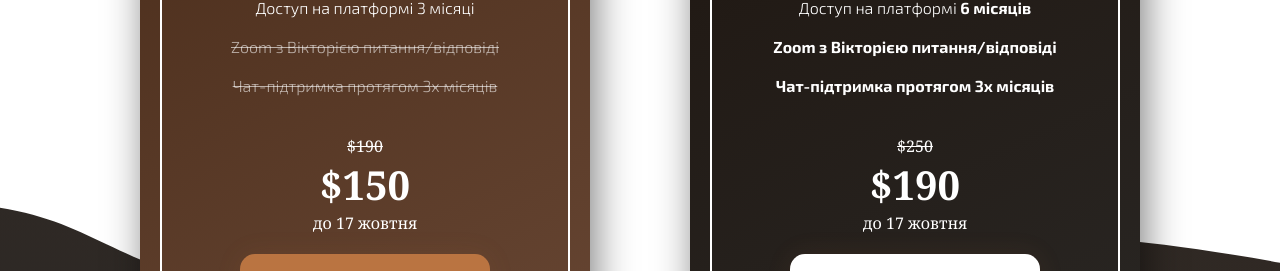
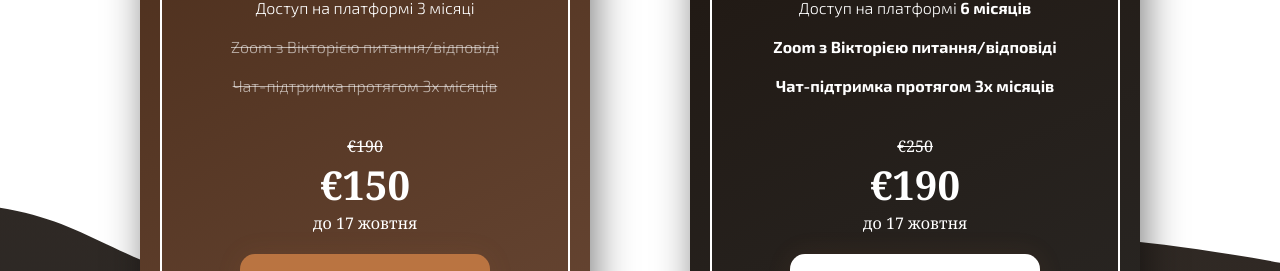
Before and after one commit to Chillmoon/permanent, a React (Create React App) app: page /courses/1 in a window 1280 px wide. Shown: the part 3951-4222 px from the top of the page. Built offline with nearby package versions, Linux system fonts and the light colour scheme; no server answers; the database is empty.

Commit message:
changed usd to eur in prices

```diff
--- a/src/pages/LandingPage/Rates/index.tsx
+++ b/src/pages/LandingPage/Rates/index.tsx
@@ -57,8 +57,8 @@ const Rates = () => {
                 </div>
               </li>
             </ul>
-            <div className={classes.originalPrice}>$190</div>
-            <div className={classes.discountedPrice}>$150</div>
+            <div className={classes.originalPrice}>€190</div>
+            <div className={classes.discountedPrice}>€150</div>
             <div className={classes.priceDescription}>{t("до 17 жовтня")}</div>
             <button
               className={classes.button}
@@ -102,8 +102,8 @@ const Rates = () => {
                 <strong>{t("Чат-підтримка протягом 3х місяців")}</strong>
               </li>
             </ul>
-            <div className={classes.originalPrice}>$250</div>
-            <div className={classes.discountedPrice}>$190</div>
+            <div className={classes.originalPrice}>€250</div>
+            <div className={classes.discountedPrice}>€190</div>
             <div className={classes.priceDescription}>{t("до 17 жовтня")}</div>
             <button
               className={classes.blackButton}
```
